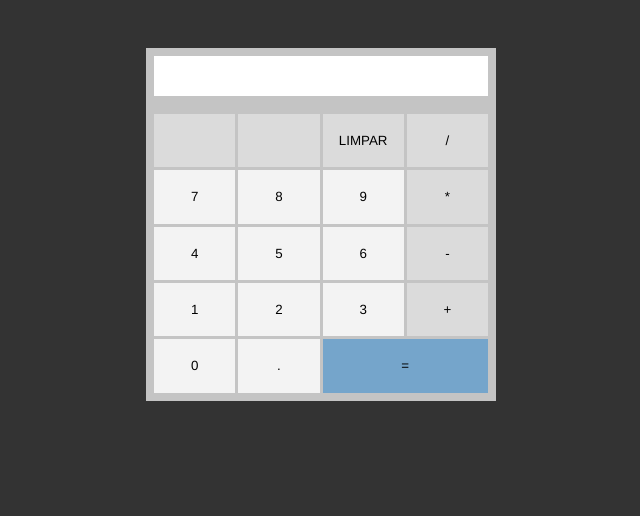
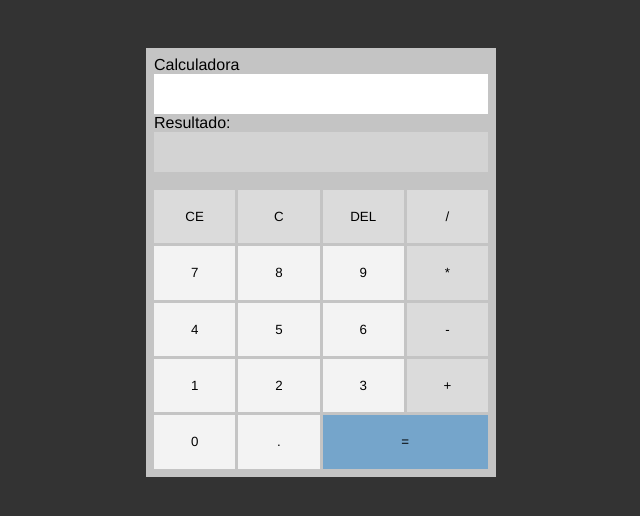
Before and after one commit to Leosilva1698/Calculadora_Programacao_WEB_2023.08.28, a plain HTML site: page index.html in a window 1280 px wide. Shown: the whole page, without its empty margins (319-959 px from the left). Drawn offline with Linux system fonts and the light colour scheme.

Commit message:
Adicionados mais funções para os botoes C e CE

```diff
--- a/index.html
+++ b/index.html
@@ -15,16 +15,18 @@
             <h4>Digite sua operação:</h4>
             <input type="text"  id="numero">
         </div>     -->
+        Calculadora
         <div id="calculo">
         </div>
+        Resultado:
         <div id="resultado">
 
         </div>
         <br>
         <div id="caixa_botoes">
-            <button></button>
-            <button></button>
-            <button id="DEL" onclick="del()">LIMPAR</button>
+            <button onclick="limparTudo()">CE</button>
+            <button id="C" onclick="limparEquacao()">C</button>
+            <button id="DEL" onclick="del()">DEL</button>
             <button value="/" id="div" onclick="div()">/</button>
             <button class="number" value="7" id="sete" onclick="sete()">7</button>
             <button class="number" value="8" id="oito" onclick="oito()">8</button>
--- a/script.js
+++ b/script.js
@@ -89,9 +89,18 @@ function div() {
     // tela += valorClicado;
     document.getElementById("calculo").innerText += valorClicado;
 }
-function del() {
+function limparEquacao() {
+    document.getElementById("calculo").textContent = null;
+
+}
+function limparTudo() {
     document.getElementById("calculo").textContent = null;
     document.getElementById("resultado").innerText = null;
+}
+function del(){
+    tela = document.getElementById("calculo").textContent;
+    tela = tela.substring(0, tela.length - 1);
+    document.getElementById("calculo").textContent = tela;
 }
 function resultado() {
     equacao = document.getElementById("calculo").textContent;
--- a/style.css
+++ b/style.css
@@ -63,7 +63,11 @@ body {
 #caixa_botoes #equal-btn:hover {
     background-color: #3a91d8;
 }
-#resultado{
+
+#resultado {
     text-align: right;
-    background-color: white;
+    background-color: lightgray;
+    height: 40px;
+    overflow-wrap: break-word;
+    text-size-adjust: 20px;
 }
```
